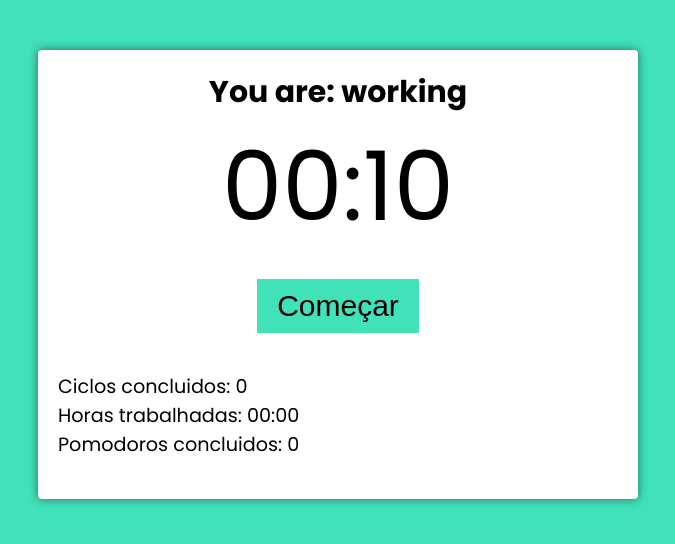
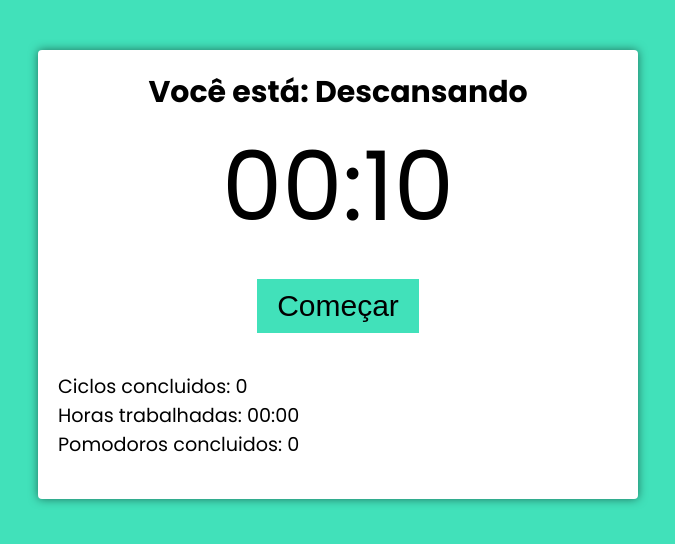
Before and after one commit to iamdevmarcos/pomodoro-web, a React (Create React App) app: page / in a window 1280 px wide. Shown: the top 544 px of the page, without its empty margins (302-977 px from the left). Built offline with nearby package versions, Linux system fonts and the light colour scheme.

Commit message:
feat: adding full working time

```diff
--- a/src/components/organisms/PomodoroTimer/index.tsx
+++ b/src/components/organisms/PomodoroTimer/index.tsx
@@ -62,6 +62,7 @@ const PomodoroTimer: React.FC<PomodoroTimerProps> = ({
   useInterval(
     () => {
       setMainTime((prevState) => prevState - 1);
+      if (working) setFullWorkingTime((prevState) => prevState + 1);
     },
     timeCounter ? 1000 : null
   );
@@ -98,7 +99,7 @@ const PomodoroTimer: React.FC<PomodoroTimerProps> = ({
   return (
     <Container>
       <div className="timer">
-        <h2>You are: working</h2>
+        <h2>Você está: {working ? "Trabalhando" : "Descansando"}</h2>
         <Timer mainTime={mainTime} />
 
         <div className="controls">
```
